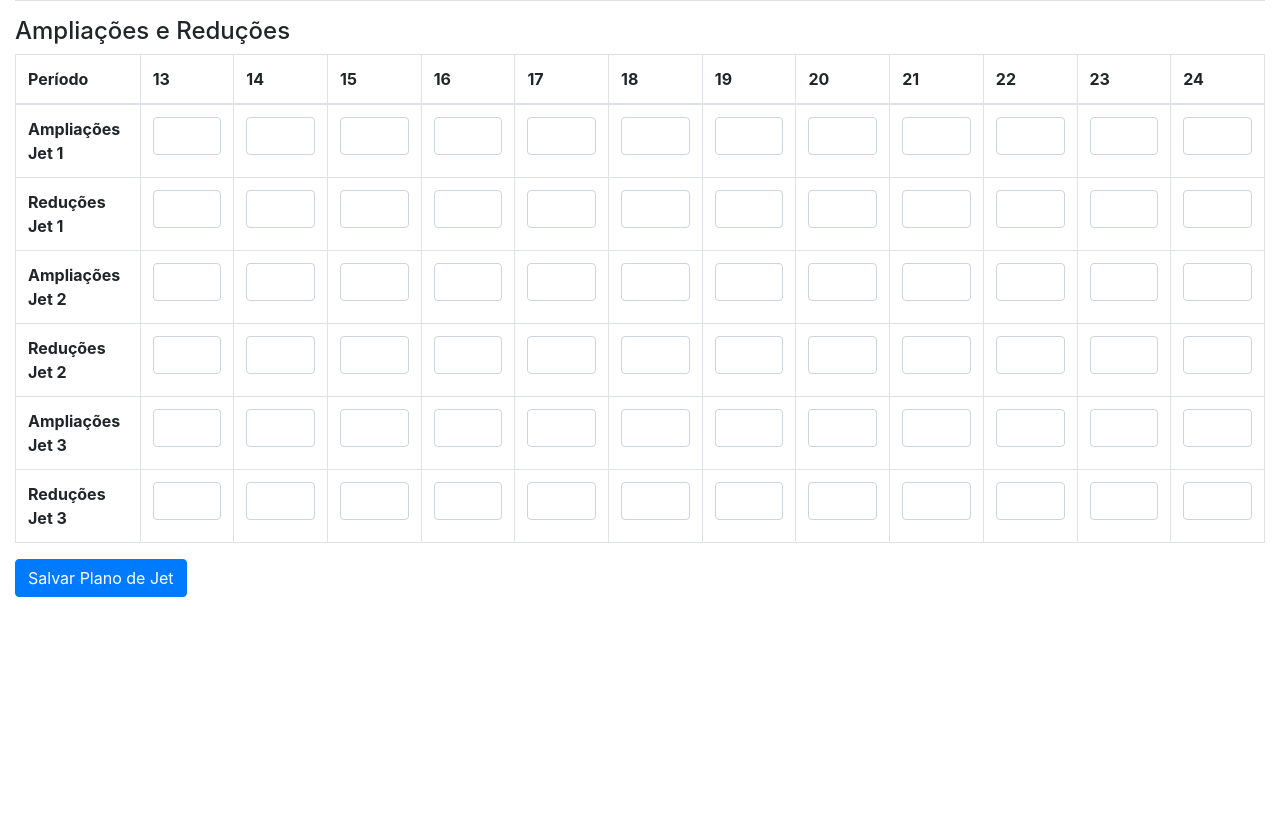
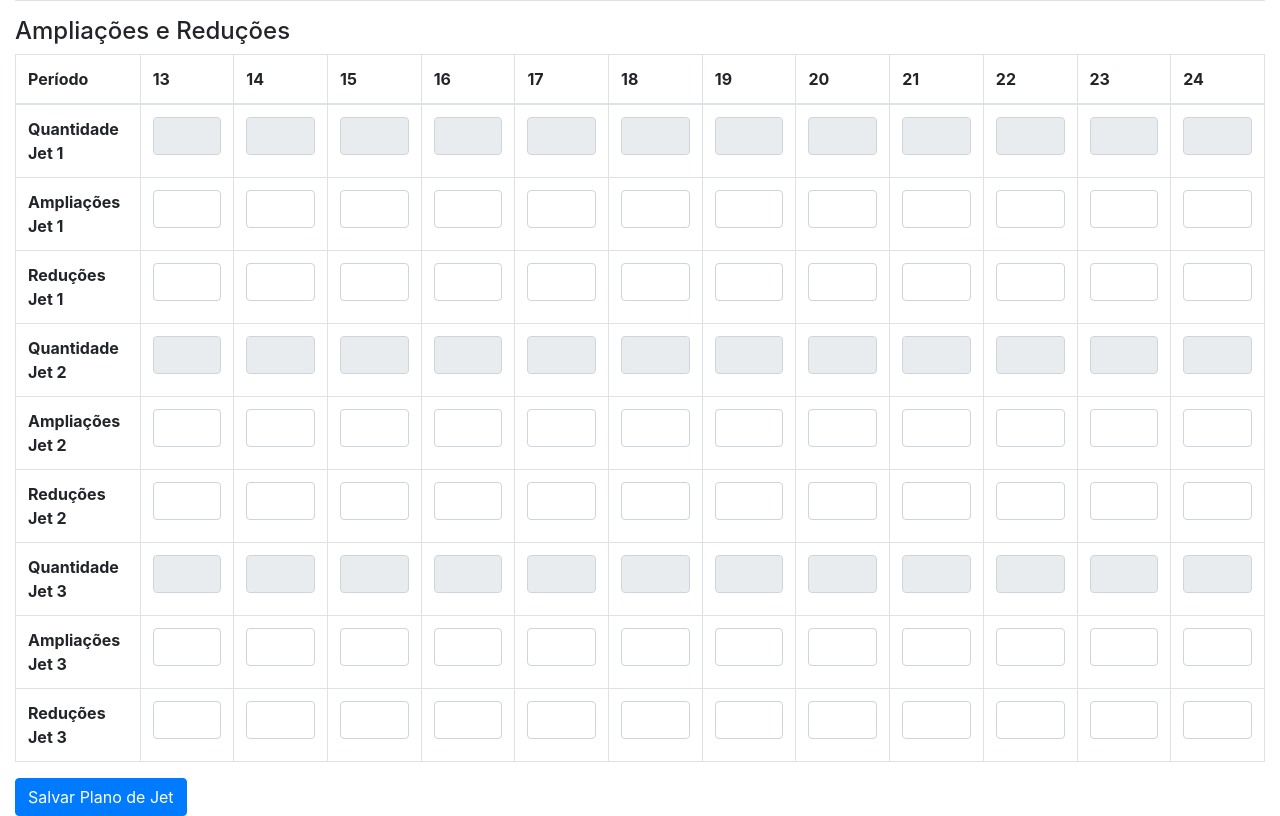
Before and after one commit to matos1396/PCP-TCC-WEB, a Flask app: page /purga_tinturaria in a window 1280 px wide. Shown: the part 1352-2168 px from the top of the page. Before the commit the page ends 1949 px from the top, so only its background shows below. Run offline with Flask 3, Linux system fonts and the light colour scheme; the visitor is signed in with stand-in values (Sample User, id 1); data that the repository does not hold is empty; some libraries are stand-ins or nearby versions.

Commit message:
feat: adicionado quantidade para as rotas das maquinas e nos forms etc

```diff
--- a/app.py
+++ b/app.py
@@ -367,18 +367,19 @@ def tecelagem():
     periodo_atual = current_user.periodo_atual
 
  #                             'Fio Algodao': {period: getattr(form, f'fio_algodao_estoque_final_{period}', None) for period in periods}
-    numero_turnos_dici =          {'Teares': {period: getattr(form, f'numero_turnos_{period}', None) for period in periods}}
-    capacidade_disponivel_dici =  {'Teares': {period: getattr(form, f'capacidade_disponivel_{period}') for period in periods}}
-    capacidade_necessaria_dici =  {'Teares': {period: getattr(form, f'capacidade_necessaria_{period}') for period in periods}}
-    colmeia_horas_dici =          {'Teares': {period: getattr(form, f'colmeia_horas_{period}') for period in periods}}
-    piquet_horas_dici =           {'Teares': {period: getattr(form, f'piquet_horas_{period}') for period in periods}}
-    maxim_horas_dici =            {'Teares': {period: getattr(form, f'maxim_horas_{period}') for period in periods}}
-    setup_dici =                  {'Teares': {period: getattr(form, f'setup_{period}') for period in periods}}
-    produtividade_dici =          {'Teares': {period: getattr(form, f'produtividade_{period}') for period in periods}}
-    capacidade_instalada_dici =   {'Teares': {period: getattr(form, f'capacidade_instalada_{period}') for period in periods}}
-    capacidade_teceirizada_dici = {'Teares': {period: getattr(form, f'capacidade_teceirizada_{period}') for period in periods}}
-    ampliacoes_dici =             {'Teares': {period: getattr(form, f'ampliacoes_{period}', None) for period in periods}}
-    reducoes_dici =               {'Teares': {period: getattr(form, f'reducoes_{period}', None) for period in periods}}
+    numero_turnos_dici =          {maquina: {period: getattr(form, f'numero_turnos_{period}', None) for period in periods}}
+    capacidade_disponivel_dici =  {maquina: {period: getattr(form, f'capacidade_disponivel_{period}') for period in periods}}
+    capacidade_necessaria_dici =  {maquina: {period: getattr(form, f'capacidade_necessaria_{period}') for period in periods}}
+    colmeia_horas_dici =          {maquina: {period: getattr(form, f'colmeia_horas_{period}') for period in periods}}
+    piquet_horas_dici =           {maquina: {period: getattr(form, f'piquet_horas_{period}') for period in periods}}
+    maxim_horas_dici =            {maquina: {period: getattr(form, f'maxim_horas_{period}') for period in periods}}
+    setup_dici =                  {maquina: {period: getattr(form, f'setup_{period}') for period in periods}}
+    produtividade_dici =          {maquina: {period: getattr(form, f'produtividade_{period}') for period in periods}}
+    capacidade_instalada_dici =   {maquina: {period: getattr(form, f'capacidade_instalada_{period}') for period in periods}}
+    capacidade_teceirizada_dici = {maquina: {period: getattr(form, f'capacidade_teceirizada_{period}') for period in periods}}
+    ampliacoes_dici =             {maquina: {period: getattr(form, f'ampliacoes_{period}', None) for period in periods}}
+    reducoes_dici =               {maquina: {period: getattr(form, f'reducoes_{period}', None) for period in periods}}
+    quantidade_dici =             {maquina: {period: getattr(form, f'quantidade_{period}', None) for period in periods}}
 
     if request.method == 'POST':
         for period in periods:
@@ -458,7 +459,7 @@ def tecelagem():
                 capacidade_teceirizada_dici[maquina][period].data = capacidade_teares.capacidade_terceirizada
                 ampliacoes_dici[maquina][period].data = capacidade_teares.ampliacoes
                 reducoes_dici[maquina][period].data = capacidade_teares.reducoes
-
+                quantidade_dici[maquina][period].data = capacidade_teares.quantidade
 
     return render_template('tecelagem.html',
                            form=form,
@@ -475,7 +476,8 @@ def tecelagem():
                            capacidade_instalada = capacidade_instalada_dici,
                            capacidade_teceirizada = capacidade_teceirizada_dici,
                            ampliacoes=ampliacoes_dici,
-                           reducoes=reducoes_dici)
+                           reducoes=reducoes_dici,
+                           quantidade=quantidade_dici)
 
 
 # Purga e Tinturaria (Jets)
@@ -506,7 +508,9 @@ def purga_tinturaria():
     reducoes_jet1_dici =             {maquina: {period: getattr(form, f'reducoes_jet1_{period}', None) for period in periods}}
     reducoes_jet2_dici =             {maquina: {period: getattr(form, f'reducoes_jet2_{period}', None) for period in periods}}
     reducoes_jet3_dici =             {maquina: {period: getattr(form, f'reducoes_jet3_{period}', None) for period in periods}}
-
+    quantidade_jet1_dici =           {maquina: {period: getattr(form, f'quantidade_jet1_{period}', None) for period in periods}}
+    quantidade_jet2_dici =           {maquina: {period: getattr(form, f'quantidade_jet2_{period}', None) for period in periods}}
+    quantidade_jet3_dici =           {maquina: {period: getattr(form, f'quantidade_jet3_{period}', None) for period in periods}}
 
     if request.method == 'POST':
         for period in periods:
@@ -530,7 +534,9 @@ def purga_tinturaria():
                 reducoes_jet1 = reducoes_jet1_dici[maquina][period].data
                 reducoes_jet2 = reducoes_jet2_dici[maquina][period].data
                 reducoes_jet3 = reducoes_jet3_dici[maquina][period].data
-
+                quantidade_jet1 = quantidade_jet1_dici[maquina][period].data
+                quantidade_jet2 = quantidade_jet2_dici[maquina][period].data
+                quantidade_jet3 = quantidade_jet3_dici[maquina][period].data
 
                 # Atualizar ou criar CapacidadeJets
                 existing_plan = CapacidadeJets.query.filter_by(
@@ -607,7 +613,9 @@ def purga_tinturaria():
                 reducoes_jet1_dici[maquina][period].data = capacidade_jets.reducoes_tipo1
                 reducoes_jet2_dici[maquina][period].data = capacidade_jets.reducoes_tipo2
                 reducoes_jet3_dici[maquina][period].data = capacidade_jets.reducoes_tipo3
-
+                quantidade_jet1_dici[maquina][period].data = capacidade_jets.quantidade_tipo1
+                quantidade_jet2_dici[maquina][period].data = capacidade_jets.quantidade_tipo2
+                quantidade_jet3_dici[maquina][period].data = capacidade_jets.quantidade_tipo3
 
     return render_template('purga_tinturaria.html',
                            form=form,
@@ -631,7 +639,10 @@ def purga_tinturaria():
                            ampliacoes_jet3 = ampliacoes_jet3_dici,
                            reducoes_jet1 = reducoes_jet1_dici,
                            reducoes_jet2 = reducoes_jet2_dici,
-                           reducoes_jet3 = reducoes_jet3_dici)
+                           reducoes_jet3 = reducoes_jet3_dici,
+                           quantidade_jet1 = quantidade_jet1_dici,
+                           quantidade_jet2 = quantidade_jet2_dici,
+                           quantidade_jet3 = quantidade_jet3_dici)
 
 # Fixação e Acabamento (Ramas)
 @app.route('/fixacao_acabamento', methods=['GET', 'POST'])
@@ -656,7 +667,7 @@ def fixacao_acabamento():
     capacidade_teceirizada_dici = {maquina: {period: getattr(form, f'capacidade_teceirizada_{period}') for period in periods}}
     ampliacoes_dici =             {maquina: {period: getattr(form, f'ampliacoes_{period}', None) for period in periods}}
     reducoes_dici =               {maquina: {period: getattr(form, f'reducoes_{period}', None) for period in periods}}
-
+    quantidade_dici =             {maquina: {period: getattr(form, f'quantidade_{period}', None) for period in periods}}
 
     if request.method == 'POST':
         for period in periods:
@@ -675,6 +686,7 @@ def fixacao_acabamento():
                 capacidade_teceirizada = capacidade_teceirizada_dici[maquina][period].data
                 ampliacoes = ampliacoes_dici[maquina][period].data
                 reducoes = reducoes_dici[maquina][period].data
+                quantidade = quantidade_dici[maquina][period].data
 
                 # Atualizar ou criar CapacidadeRamas
                 existing_plan = CapacidadeRamas.query.filter_by(
@@ -736,7 +748,7 @@ def fixacao_acabamento():
                 capacidade_teceirizada_dici[maquina][period].data = capacidade_teares.capacidade_terceirizada
                 ampliacoes_dici[maquina][period].data = capacidade_teares.ampliacoes
                 reducoes_dici[maquina][period].data = capacidade_teares.reducoes
-
+                quantidade_dici[maquina][period].data = capacidade_teares.quantidade
 
     return render_template('fixacao_acabamento.html',
                            form=form,
@@ -753,7 +765,8 @@ def fixacao_acabamento():
                            capacidade_instalada = capacidade_instalada_dici,
                            capacidade_teceirizada = capacidade_teceirizada_dici,
                            ampliacoes=ampliacoes_dici,
-                           reducoes=reducoes_dici)
+                           reducoes=reducoes_dici,
+                           quantidade=quantidade_dici)
 
 @app.route('/financeiro', methods=['GET'])
 @login_required
--- a/forms.py
+++ b/forms.py
@@ -132,6 +132,7 @@ class TecelagemForm(FlaskForm):
         vars()['capacidade_teceirizada_' + str(period)] = IntegerField(f'Capacidade Terceirizada (Período {period})', validators=[Optional(), validate_capacidade_teceirizada])
 
         # Tabela Capacidade Futura
+        vars()['quantidade_' + str(period)] = IntegerField(f'Quantidade (Período {period})', validators=[Optional()])
         vars()['ampliacoes_' + str(period)] = IntegerField(f'Ampliações (Período {period})', validators=[Optional()])
         vars()['reducoes_' + str(period)] = IntegerField(f'Reduções (Período {period})', validators=[Optional()])
 
@@ -164,6 +165,9 @@ class PurgaTinturariaForm(FlaskForm):
         vars()['capacidade_teceirizada_' + str(period)] = IntegerField(f'Capacidade Terceirizada (Período {period})', validators=[Optional(), validate_capacidade_teceirizada])
 
         # Tabela Capacidade Futura
+        vars()['quantidade_jet1_' + str(period)] = IntegerField(f'Quantidade Jet 1 (Período {period})', validators=[Optional()])
+        vars()['quantidade_jet2_' + str(period)] = IntegerField(f'Quantidade Jet 2 (Período {period})', validators=[Optional()])
+        vars()['quantidade_jet3_' + str(period)] = IntegerField(f'Quantidade Jet 3 (Período {period})', validators=[Optional()])
         vars()['ampliacoes_jet1_' + str(period)] = IntegerField(f'Ampliações Jet 1 (Período {period})', validators=[Optional()])
         vars()['ampliacoes_jet2_' + str(period)] = IntegerField(f'Ampliações Jet 2 (Período {period})', validators=[Optional()])
         vars()['ampliacoes_jet3_' + str(period)] = IntegerField(f'Ampliações Jet 3 (Período {period})', validators=[Optional()])
@@ -199,6 +203,7 @@ class FixacaoAcabamentoForm(FlaskForm):
         vars()['capacidade_teceirizada_' + str(period)] = IntegerField(f'Capacidade Terceirizada (Período {period})', validators=[Optional(), validate_capacidade_teceirizada])
 
         # Tabela Capacidade Futura
+        vars()['quantidade_' + str(period)] = IntegerField(f'Quantidade (Período {period})', validators=[Optional()])
         vars()['ampliacoes_' + str(period)] = IntegerField(f'Ampliações (Período {period})', validators=[Optional()])
         vars()['reducoes_' + str(period)] = IntegerField(f'Reduções (Período {period})', validators=[Optional()])
 
--- a/templates/purga_tinturaria.html
+++ b/templates/purga_tinturaria.html
@@ -190,6 +190,17 @@
             </tr>
         </thead>
         <tbody>
+            <!-- Linha para Quantidade -->
+            <tr>
+                <th>Quantidade Jet 1</th>
+                {% for period in periods %}
+                <td>
+                    <input type="number" class="form-control"
+                           id="quantidade_jet1_{{ period }}"
+                           value="{{ quantidade_jet1['Jet'][period].data }}" readonly>
+                </td>
+                {% endfor %}
+            </tr>
             <!-- Linha para Ampliações Jet1 -->
             <tr>
                 <th>Ampliações Jet 1</th>
@@ -225,6 +236,17 @@
                 {% endfor %}
             </tr>
 
+            <!-- Linha para Quantidade -->
+            <tr>
+                <th>Quantidade Jet 2</th>
+                {% for period in periods %}
+                <td>
+                    <input type="number" class="form-control"
+                           id="quantidade_jet2_{{ period }}"
+                           value="{{ quantidade_jet2['Jet'][period].data }}" readonly>
+                </td>
+                {% endfor %}
+            </tr>
             <!-- Linha para Ampliações Jet2 -->
             <tr>
                 <th>Ampliações Jet 2</th>
@@ -258,7 +280,17 @@
                 </td>
                 {% endfor %}
             </tr>
-
+            <!-- Linha para Quantidade -->
+            <tr>
+                <th>Quantidade Jet 3</th>
+                {% for period in periods %}
+                <td>
+                    <input type="number" class="form-control"
+                           id="quantidade_jet3_{{ period }}"
+                           value="{{ quantidade_jet3['Jet'][period].data }}" readonly>
+                </td>
+                {% endfor %}
+            </tr>
             <!-- Linha para Ampliações Jet3 -->
             <tr>
                 <th>Ampliações Jet 3</th>
```
Also changed, not shown: templates/fixacao_acabamento.html (+11 -0 lines), templates/tecelagem.html (+45 -0 lines).
